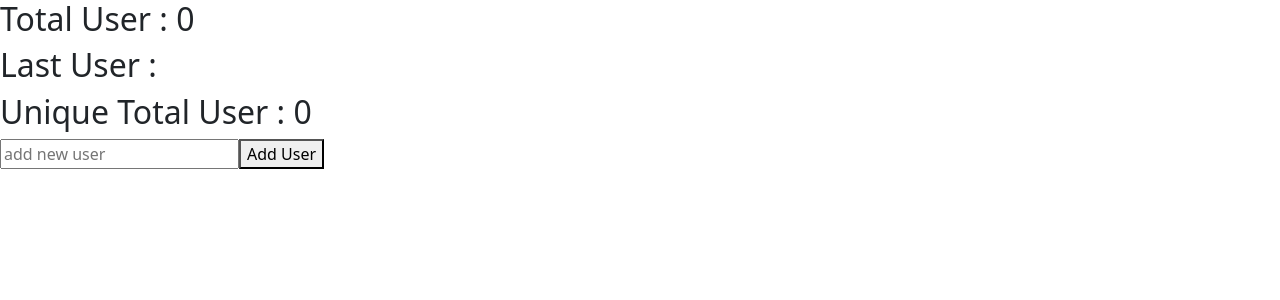
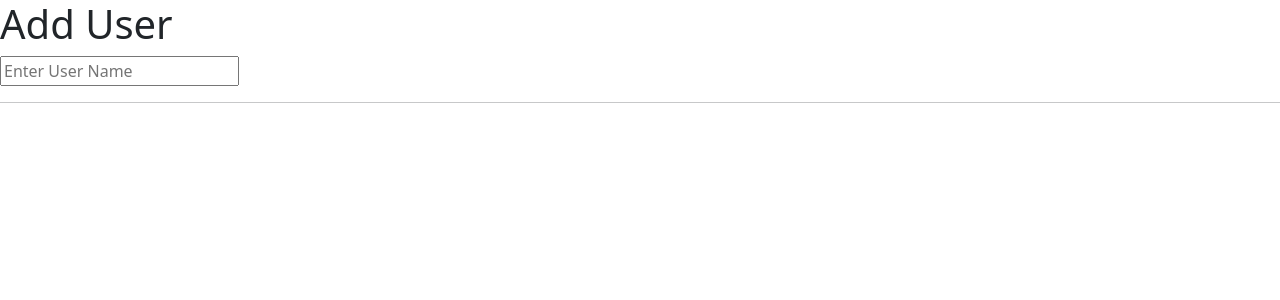
Before and after one commit to aggarwal123anshika/React-tutorial, a React (Vite) app in the folder react-blog/: page / in a window 1280 px wide. Shown: the top 300 px of the page. Built offline with nearby package versions, Linux system fonts and the light colour scheme.

Commit message:
lifting state up

```diff
--- /dev/null
+++ b/react-blog/src/AddUser.jsx
@@ -0,0 +1,13 @@
+import { useState } from "react";
+
+function AddUser({setUser}) {
+    return (
+        <div>
+            <h1>Add User</h1>
+            <input type="text" onChange={(event) => setUser(event.target.value)} placeholder="Enter User Name" />
+            <hr></hr>
+        </div>
+
+    )
+}
+export default AddUser;
--- a/react-blog/src/App.jsx
+++ b/react-blog/src/App.jsx
@@ -21,6 +21,8 @@
 // // // export default App;
 
 import { useRef, useState, useTransition } from "react";
+import AddUser from "./AddUser";
+import DisplayUser from "./DisplayUser";
 
 // // import { useEffect, useState } from "react";
 // // import Counter from "./Counter";
@@ -1003,30 +1005,45 @@
 
 // DERIVED STATE IN REACT JS
 
+// function App() {
+//   const [users, setUsers] = useState([]);
+//   const [user, setUser] = useState('');
+//   const handleAddUsers = () => {
+//     setUsers([...users, user])
+//   }
+//   const total =users.length
+//   const last = users[users.length-1]
+//   const unique = [...new Set(users)].length
+//   return (
+//     <>
+//       <div>
+//         <h2>Total User : {total}</h2>
+//         <h2>Last User : {last}</h2>
+//         <h2>Unique Total User : {unique}</h2>
+//         <input type="text" onChange={(event) => setUser(event.target.value)} placeholder="add new user" />
+//         <button onClick={handleAddUsers}>Add User</button>
+//         {
+//           users.map((item, index) => (
+//             <h4 key={index}>{item}</h4>
+//           ))
+//         }
+//       </div>
+//     </>
+//   )
+// }
+// export default App;
+
+
+
+// LIFTING STATE UP IN REACT JS
+
 function App() {
-  const [users, setUsers] = useState([]);
-  const [user, setUser] = useState('');
-  const handleAddUsers = () => {
-    setUsers([...users, user])
-  }
-  const total =users.length
-  const last = users[users.length-1]
-  const unique = [...new Set(users)].length
+  const [user, setUser] = useState('')
   return (
-    <>
-      <div>
-        <h2>Total User : {total}</h2>
-        <h2>Last User : {last}</h2>
-        <h2>Unique Total User : {unique}</h2>
-        <input type="text" onChange={(event) => setUser(event.target.value)} placeholder="add new user" />
-        <button onClick={handleAddUsers}>Add User</button>
-        {
-          users.map((item, index) => (
-            <h4 key={index}>{item}</h4>
-          ))
-        }
-      </div>
-    </>
+    <div>
+      <AddUser setUser={setUser}/>
+      <DisplayUser user={user}/>
+    </div>
   )
 }
 export default App;
--- /dev/null
+++ b/react-blog/src/DisplayUser.jsx
@@ -0,0 +1,9 @@
+function DisplayUser({user}) {
+    return (
+        <div>
+            <h3>{user}</h3>
+        </div>
+
+    )
+}
+export default DisplayUser;
```
